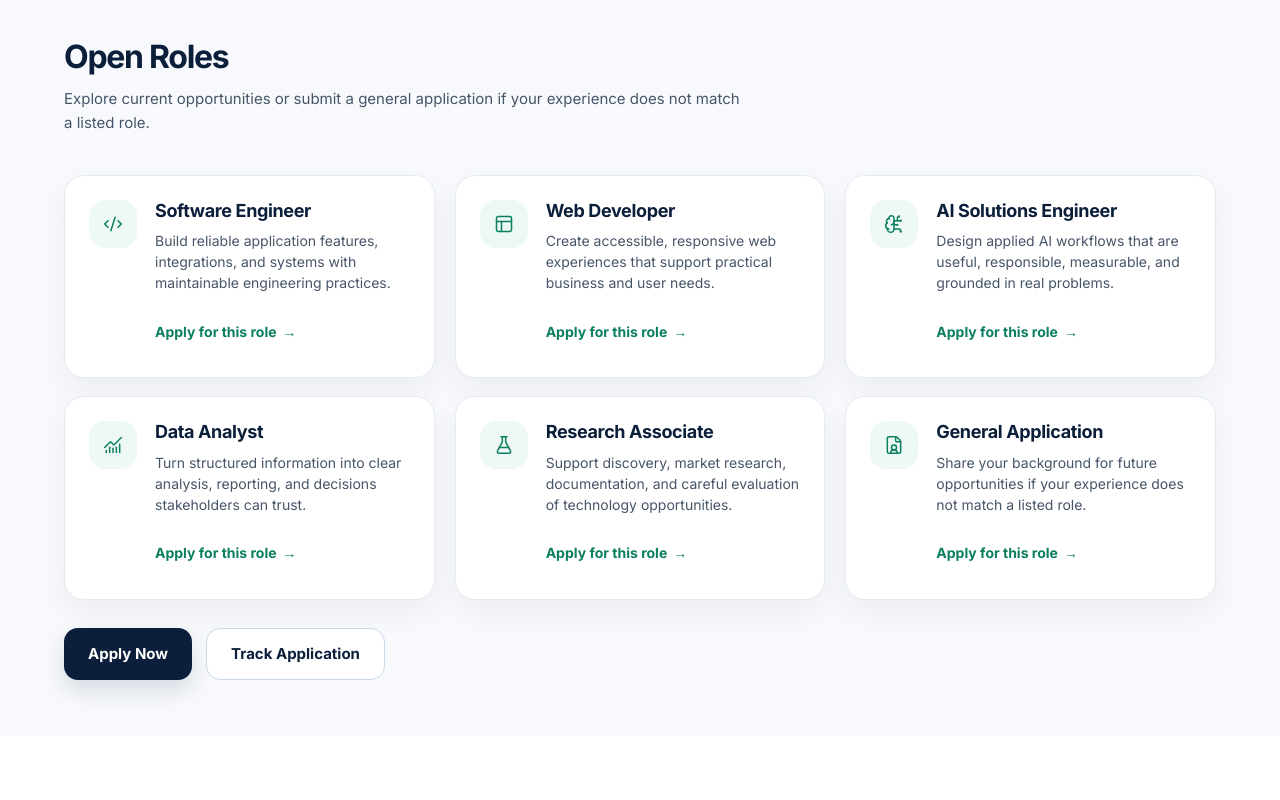
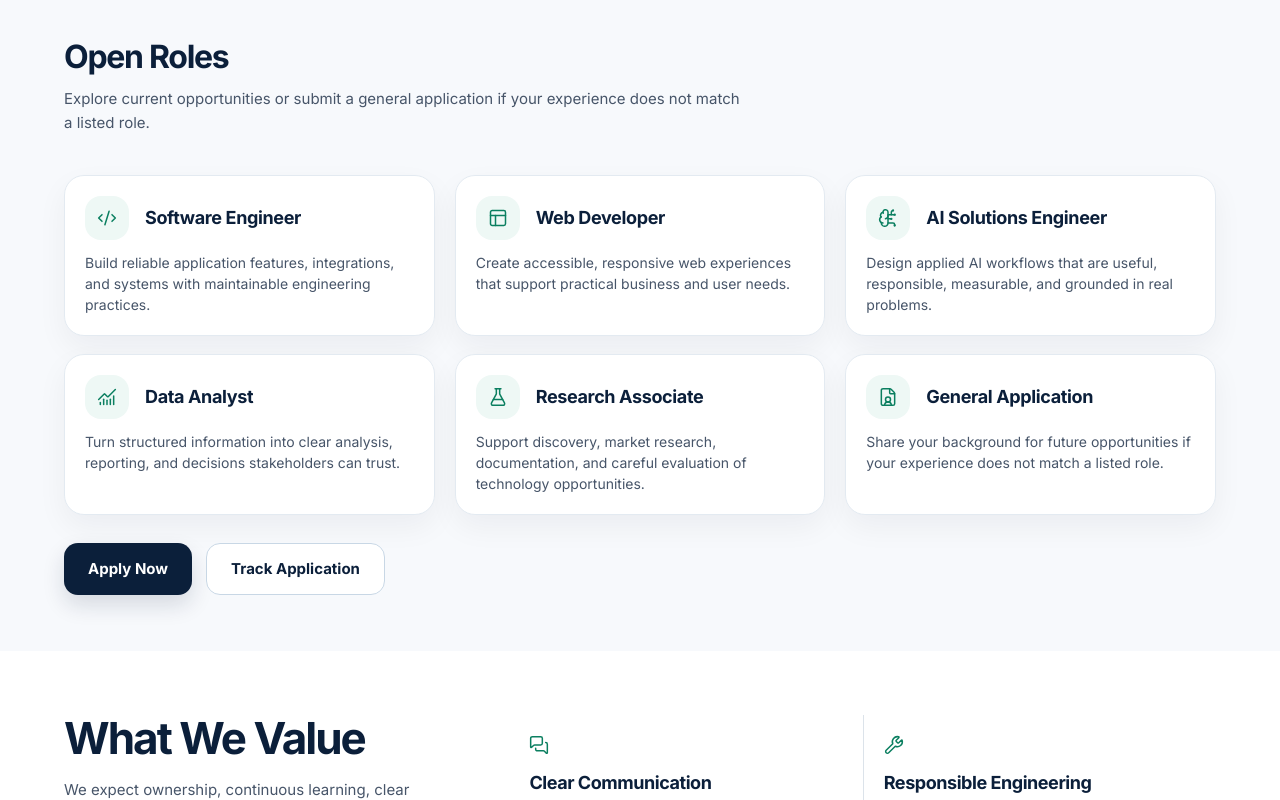
Before and after one commit to Zentric-Analytics/Zentricanalytics.com, a Next.js app: page /careers in a window 1280 px wide. Shown: the part 630-1430 px from the top of the page. Built offline with nearby package versions, Linux system fonts and the light colour scheme.

Commit message:
Refine open roles card layout

```diff
--- a/src/app/careers/page.tsx
+++ b/src/app/careers/page.tsx
@@ -120,18 +120,15 @@ export default function Careers() {
             {roles.map(({ Icon, title, description }) => (
               <article
                 key={title}
-                className="group grid min-w-0 grid-cols-[3rem_minmax(0,1fr)] gap-x-[18px] rounded-[20px] border border-[#E3EAF1] bg-white p-5 text-left shadow-[0_12px_30px_rgba(15,23,42,0.05)] transition-colors duration-200 ease-out hover:border-[#D4DEE8] lg:p-6"
+                className="group flex min-w-0 flex-col rounded-[20px] border border-[#E3EAF1] bg-white p-5 text-left shadow-[0_12px_30px_rgba(15,23,42,0.05)] transition-colors duration-200 ease-out hover:border-[#D4DEE8]"
               >
-                <span className="flex h-12 w-12 shrink-0 items-center justify-center rounded-[16px] bg-[#EEF8F5] text-[#0B7F60]">
-                  <Icon aria-hidden="true" className="size-[18px] sm:size-5" strokeWidth={1.8} />
-                </span>
-                <div className="min-w-0">
-                  <h3 className="mb-2 text-[18px] font-bold leading-[1.25] tracking-[-0.02em] text-[#0B1F3A]">{title}</h3>
-                  <p className="m-0 text-[14px] font-normal leading-[1.5] text-[#475569]">{description}</p>
+                <div className="flex min-w-0 items-center gap-4">
+                  <span className="flex size-11 shrink-0 items-center justify-center rounded-[16px] bg-[#EEF8F5] text-[#0B7F60]">
+                    <Icon aria-hidden="true" className="size-[18px] sm:size-5" strokeWidth={1.8} />
+                  </span>
+                  <h3 className="min-w-0 text-[18px] font-bold leading-[1.25] tracking-[-0.02em] text-[#0B1F3A]">{title}</h3>
                 </div>
-                <Link className="col-start-2 mt-4 inline-flex min-h-11 w-fit items-center text-[14px] font-bold text-[#0B7F60] underline-offset-4 hover:underline focus-visible:outline focus-visible:outline-2 focus-visible:outline-offset-4 focus-visible:outline-[#0B7F60]" href="/apply">
-                  Apply for this role <span className="ml-1.5" aria-hidden="true">→</span>
-                </Link>
+                <p className="mt-3 text-[14px] font-normal leading-[1.5] text-[#475569]">{description}</p>
               </article>
             ))}
           </Stagger>
```
Also changed, not shown: 1 other file (tests, documents, lock files or other folders).
